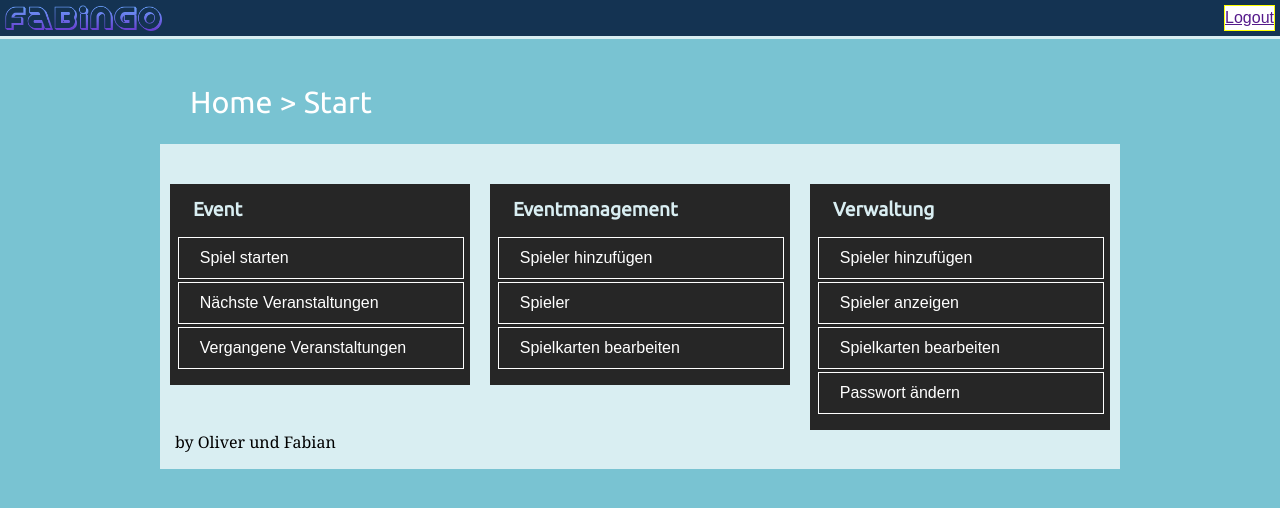
After one commit to DevLot/Lotto, a PHP site: page /layout_grid3.php in a window 1280 px wide. The commit adds this page. Shown: the top 508 px of the page. Run offline with PHP 8.4, Linux system fonts and the light colour scheme.

Commit message:
Startseite Layout erstellt

```diff
--- a/css/application.css
+++ b/css/application.css
@@ -2,35 +2,36 @@ body {
     font-family: Georgia, serif;
     font-size: 100%;
     line-height: 1.5em;
-    color: red;
+    //color: red;
     background: #79c3d2;
 }
 
 #wrap {
     width: 960px;
     margin: 0 auto;
-    background-color: #d9eef2;
-    margin-top: 30px;
+    /*background-color: white;*/
+    margin-top: 60px;
 }
 
-#footer, #content {
-    padding: 30px;
+#content {
+    background-color:#d9eef2;
+    padding: 40px 0px;
+    display: block;
 }
 
 #footer {
-    color: yellow;
-    background-color: red;
+    background-color:#d9eef2;
+    padding: 15px;
 }
 
 #header {
-    color: blueviolet;
-    background-color: aqua;
+    background-color: #143352;
     position: absolute;
     top: 0px;
     left: 0px;
     right: 0px;
     height: 36px;
-    border-bottom: solid 1px yellow;
+    border-bottom: solid 3px #d9eef2;
 }
 
 #header .logo {
@@ -56,3 +57,54 @@ body {
 .clear {
     clear: both;
 }
+
+
+.grid {
+	float: left;
+	position: relative;
+	margin-left: 10px;
+	margin-right: 10px;
+        width:300px;
+        background: #262626;
+
+}
+
+.grid ul {
+
+    list-style: none;
+}
+
+.grid a{
+   font-family: arial;
+   border: solid 1px white;
+   display: block;
+   color: white;
+   margin-left: -2em;
+   margin-bottom: 0.2em;
+   margin-right: 0.4em;
+   text-decoration: none;
+   padding: 0.5em 0 0.5em 1.3em;
+   color: white;
+   list-style: none;
+}
+.grid a:hover{
+   background-color: #d9eef2;
+   color: #262626;
+   text-decoration: none;
+}
+
+
+.grid h1 {
+    font-family: 'Ubuntu', sans-serif;
+    padding-left: 1.2em;
+    color: #d9eef2;
+    font-size: 1.2em;
+
+}
+
+#navtree {
+    font-family: 'Ubuntu', sans-serif;
+    font-size: 1.9em;
+    padding: 30px;
+    color: white;
+}
--- /dev/null
+++ b/layout_grid3.php
@@ -0,0 +1,78 @@
+<!doctype html>
+ <meta charset="UTF-8">
+
+<html lang="de">
+    <head>
+        <title>Fabingo</title>
+        <meta name="description" content="Fabingo zum Lotto verbessern">
+        <meta name="author" content="Fabingo Team">
+        <link rel="stylesheet" type="text/css" href="/css/normalize.css">
+        <link rel="stylesheet" type="text/css" href="/css/application.css">
+
+        <link href='http://fonts.googleapis.com/css?family=Ubuntu' rel='stylesheet' type='text/css'>
+    </head>
+    <body>
+
+
+        <div id="header">
+            <div class="logo">
+                <a href="/home"><img src="/images/logo_site.png" alt="Logo" height="26"/></a>
+            </div>
+                <div class="button"><a href="">Logout</a></div>
+
+        </div>
+
+        <div id="wrap">
+
+                <div id="navtree">
+                    Home > Start
+                </div>
+
+
+                <div id="content">
+
+                    <div class="grid">
+                        <h1>Event</h1>
+
+                        <ul>
+
+                            <li><a href="index.php">Spiel starten</a></li>
+                            <li><a href="index.php">Nächste Veranstaltungen</a></li>
+                            <li><a href="index.php">Vergangene Veranstaltungen</a></li>
+                        </ul>
+
+                    </div>
+
+                    <div class="grid">
+                        <h1>Eventmanagement</h1>
+
+
+                        <ul class="nav">
+
+                            <li><a href="index.php">Spieler hinzufügen</a></li>
+                            <li><a href="index.php">Spieler</a></li>
+                            <li><a href="index.php">Spielkarten bearbeiten</a></li>
+                         </ul>
+                    </div>
+
+                    <div class="grid">
+                        <h1>Verwaltung</h1>
+
+                        <ul>
+                            <li><a href="index.php">Spieler hinzufügen</a></li>
+                            <li><a href="index.php">Spieler anzeigen</a></li>
+                            <li><a href="index.php">Spielkarten bearbeiten</a></li>
+                            <li><a href="index.php">Passwort ändern</a></li>
+                        </ul>
+
+                    </div>
+
+                </div>
+
+                <div id="footer">
+                    by Oliver und Fabian
+                </div>
+            </div>
+
+    </body>
+</html>
```
